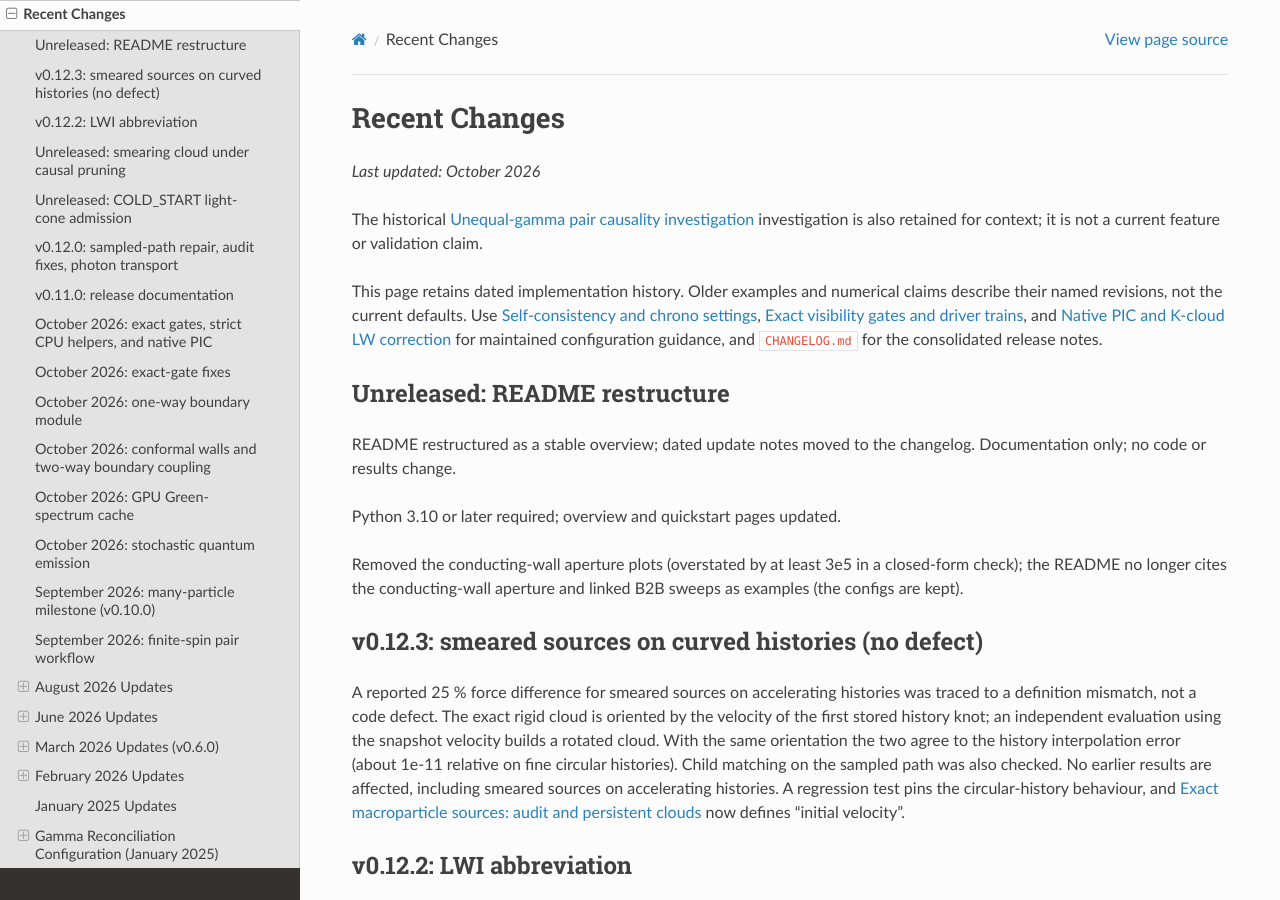
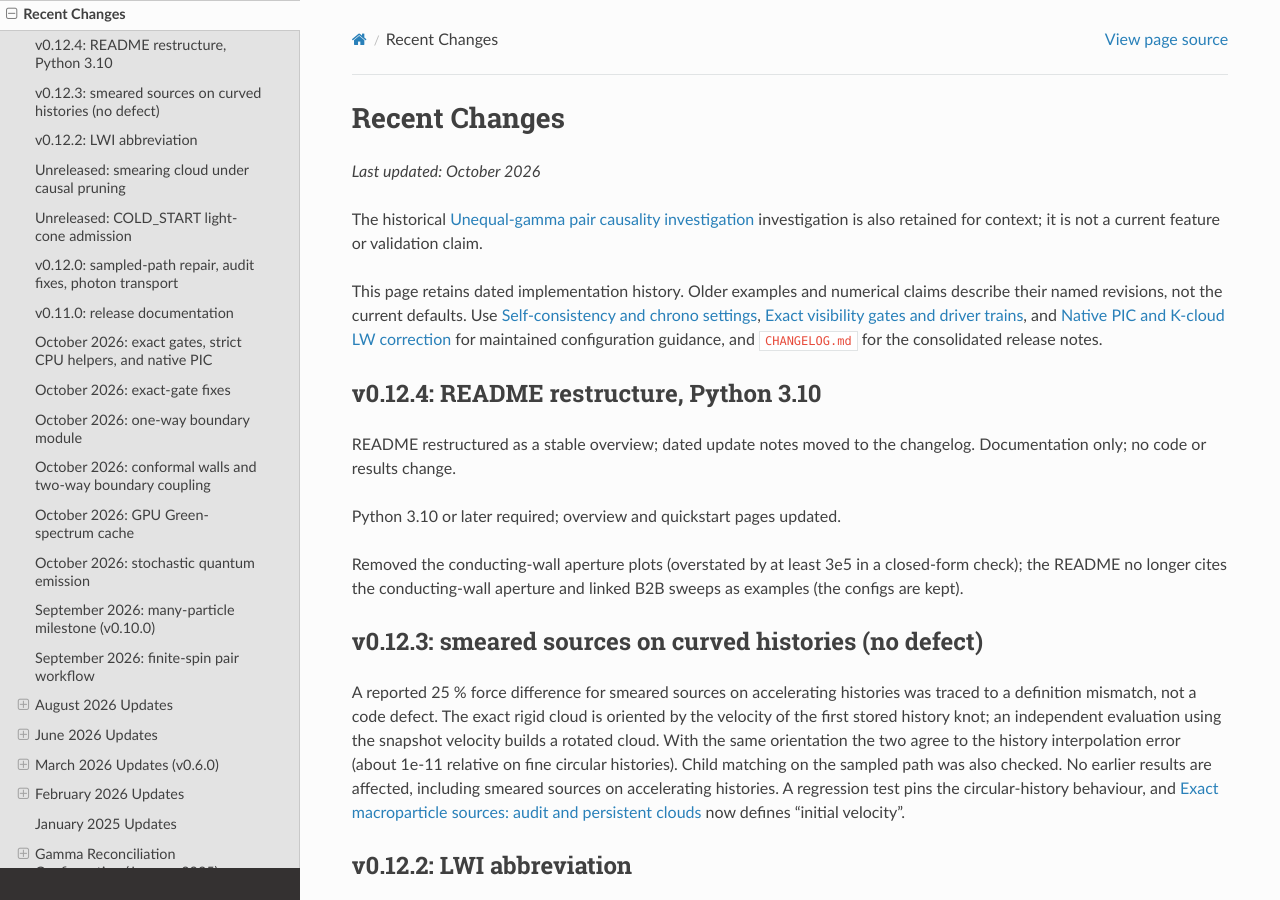
Before and after one commit to benfolsom/LW_integrator, a Sphinx documentation site: the page built from docs/source/recent_changes.rst, in a window 1280 px wide and 900 px high. Built offline with Sphinx 7.4.7 and the Read the Docs theme 3.1.0, drawn with Linux system fonts in a browser that asks for light colours; pages that are not in the unit, such as notebooks, are missing from menus.

Commit message:
Release v0.12.4: README restructure and Python 3.10 requirement

```diff
--- a/core/_version.py
+++ b/core/_version.py
@@ -5,7 +5,7 @@
 __all__ = ["__version__", "VERSION"]
 
 # Update this string when releasing a new version.
-__version__ = "0.12.3"
+__version__ = "0.12.4"
 
 # Alias to make semantic version access explicit.
 VERSION = __version__
--- a/docs/source/recent_changes.rst
+++ b/docs/source/recent_changes.rst
@@ -13,10 +13,10 @@
 :doc:`self_consistency`, :doc:`exact_path`, and :doc:`native_pic` for maintained
 configuration guidance, and ``CHANGELOG.md`` for the consolidated release notes.
 
-.. _release_unreleased_readme:
-
-Unreleased: README restructure
-------------------------------
+.. _release_0_12_4:
+
+v0.12.4: README restructure, Python 3.10
+----------------------------------------
 
 README restructured as a stable overview; dated update notes moved to the
 changelog. Documentation only; no code or results change.
```
Also changed, not shown: CHANGELOG.md (+8 -1 lines).
